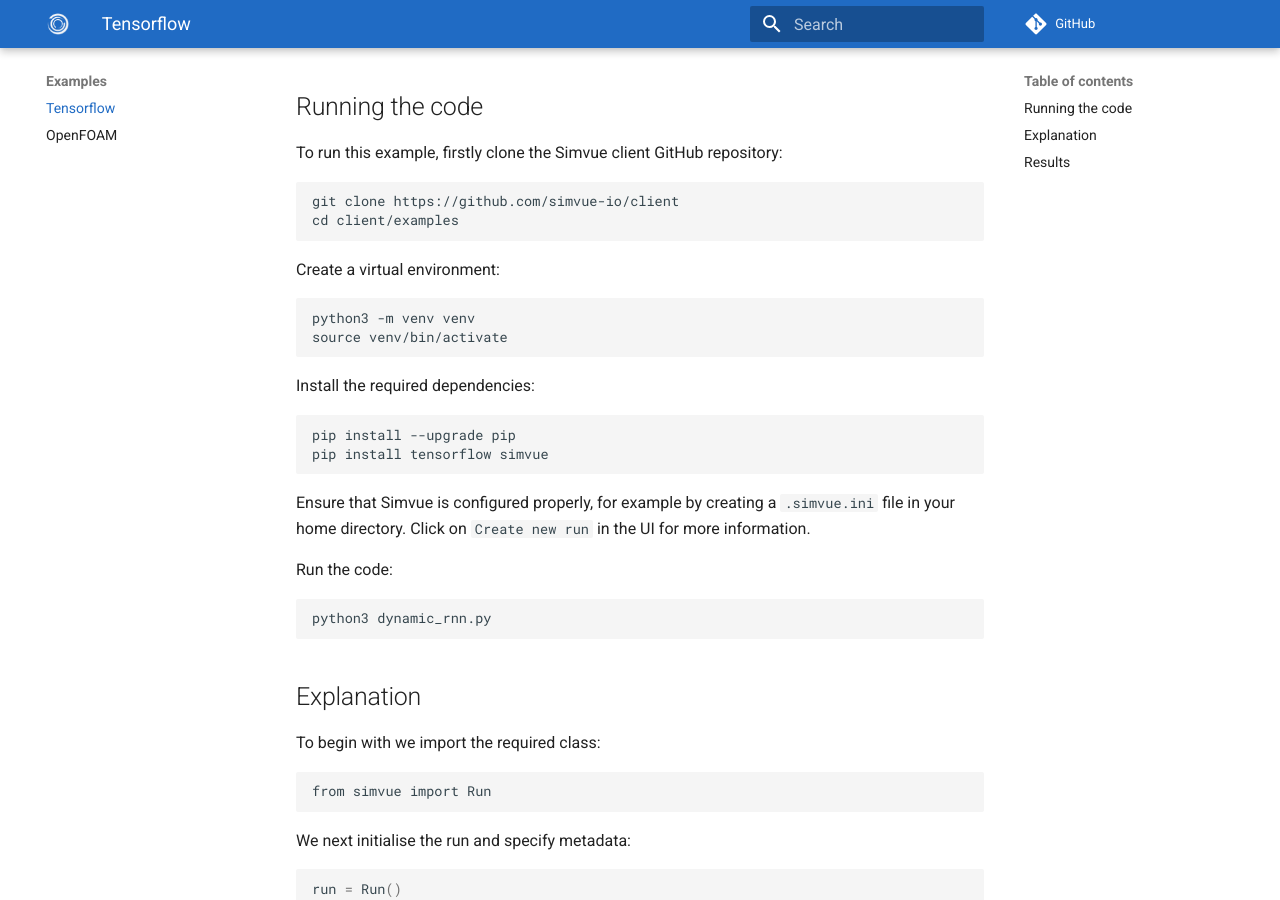
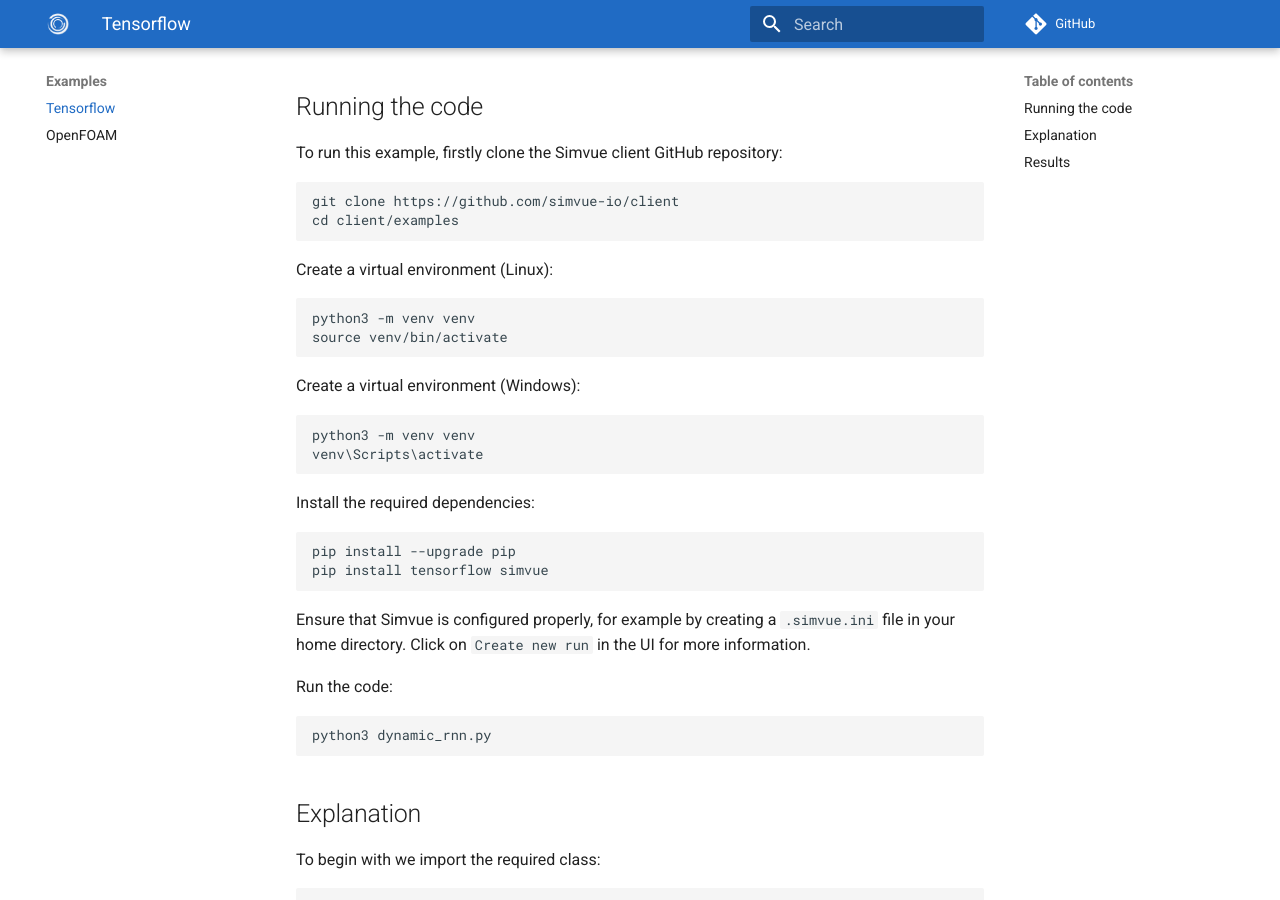
Before and after one commit to simvue-io/docs, an MkDocs documentation site: the page built from docs/examples/basic-tensorflow.md, in a window 1280 px wide and 900 px high, scrolled down 388 px. Built offline with MkDocs 1.6.1 and Material for MkDocs 9.7.7, drawn with Linux system fonts in a browser that asks for light colours.

Commit message:
Update basic-tensorflow.md
Updated script to activate virtual environment for Windows users

````diff
--- a/docs/examples/basic-tensorflow.md
+++ b/docs/examples/basic-tensorflow.md
@@ -16,11 +16,17 @@ To run this example, firstly clone the Simvue client GitHub repository:
 git clone https://github.com/simvue-io/client
 cd client/examples
 ```
-Create a virtual environment:
+Create a virtual environment (Linux):
 ```
 python3 -m venv venv
 source venv/bin/activate
 ```
+Create a virtual environment (Windows):
+```
+python3 -m venv venv
+venv\Scripts\activate
+```
+
 Install the required dependencies:
 ```
 pip install --upgrade pip
````
